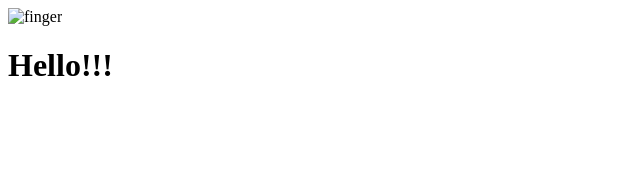
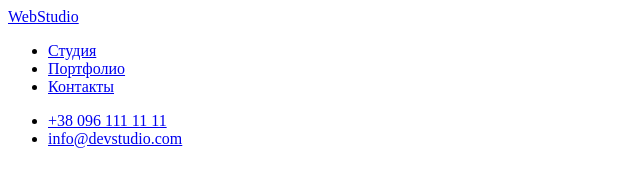
Before and after one commit to Tiomasik/goit-markup-hw-01, a plain HTML site: page index.html in a window 1280 px wide. Shown: the whole page, without its empty margins (0-640 px from the left). Drawn offline with Linux system fonts and the light colour scheme.

Commit message:
Зробив верстку header

```diff
--- a/index.html
+++ b/index.html
@@ -8,8 +8,26 @@
 </head>
 <body>
     <header>
-        <img src="./images/pusher.svg" alt="finger">
+        <a href="./index.html">WebStudio</a>
+        <nav>
+            <ul>
+                <li><a href="./index.html" lang="ru">Студия</a></li>
+                <li><a href="./index.html" lang="ru">Портфолио</a></li>
+                <li><a href="./index.html" lang="ru">Контакты</a></li>
+            </ul>
+        </nav>
+        <div>
+            <ul>
+                <li><a href="tel:+380961111111">+38 096 111 11 11</a></li>
+                <li><a href="mailto:info@devstudio.com">info@devstudio.com</a></li>
+            </ul>
+        </div>
     </header>
- <h1>Hello!!!</h1>
+    <main>
+
+    </main>
+    <footer>
+
+    </footer>
 </body>
 </html>
```
